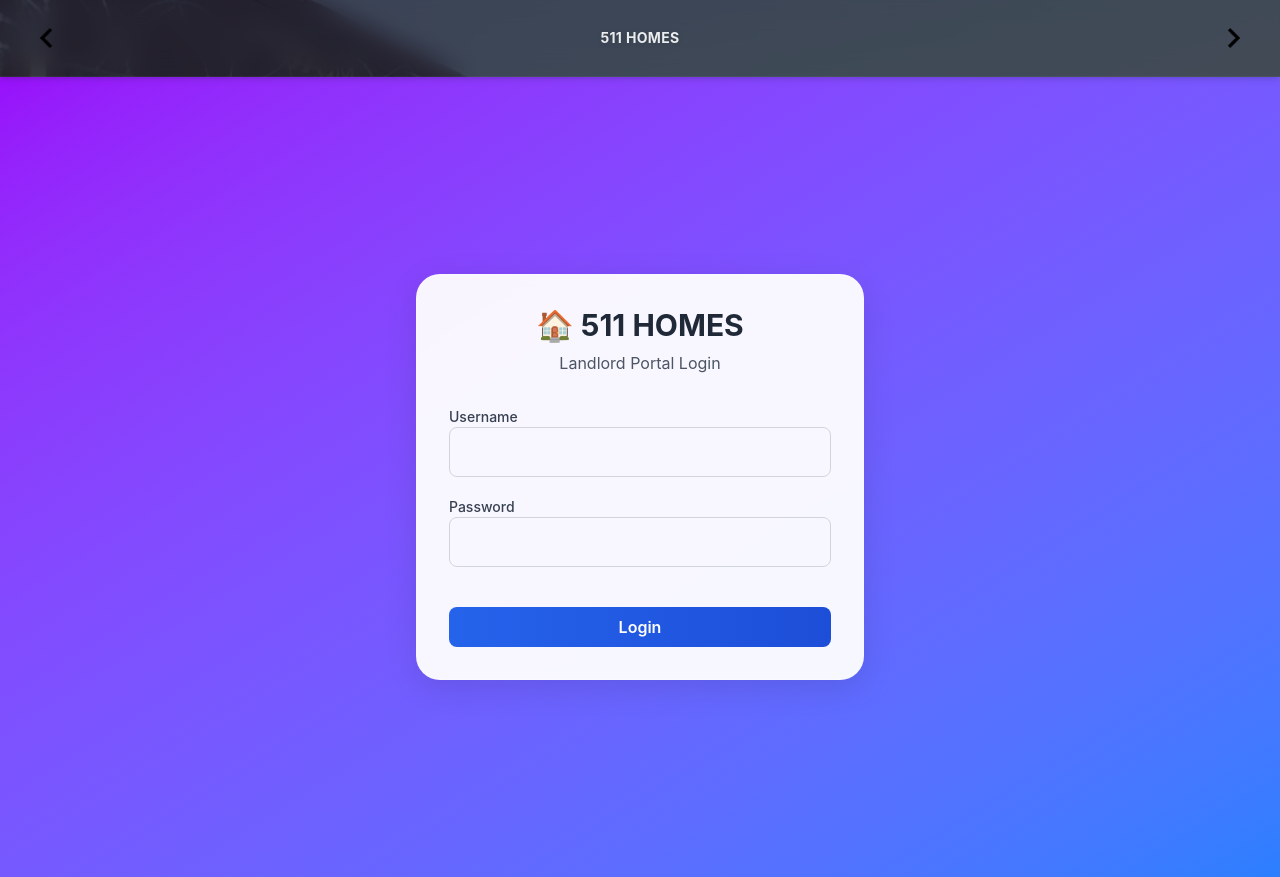
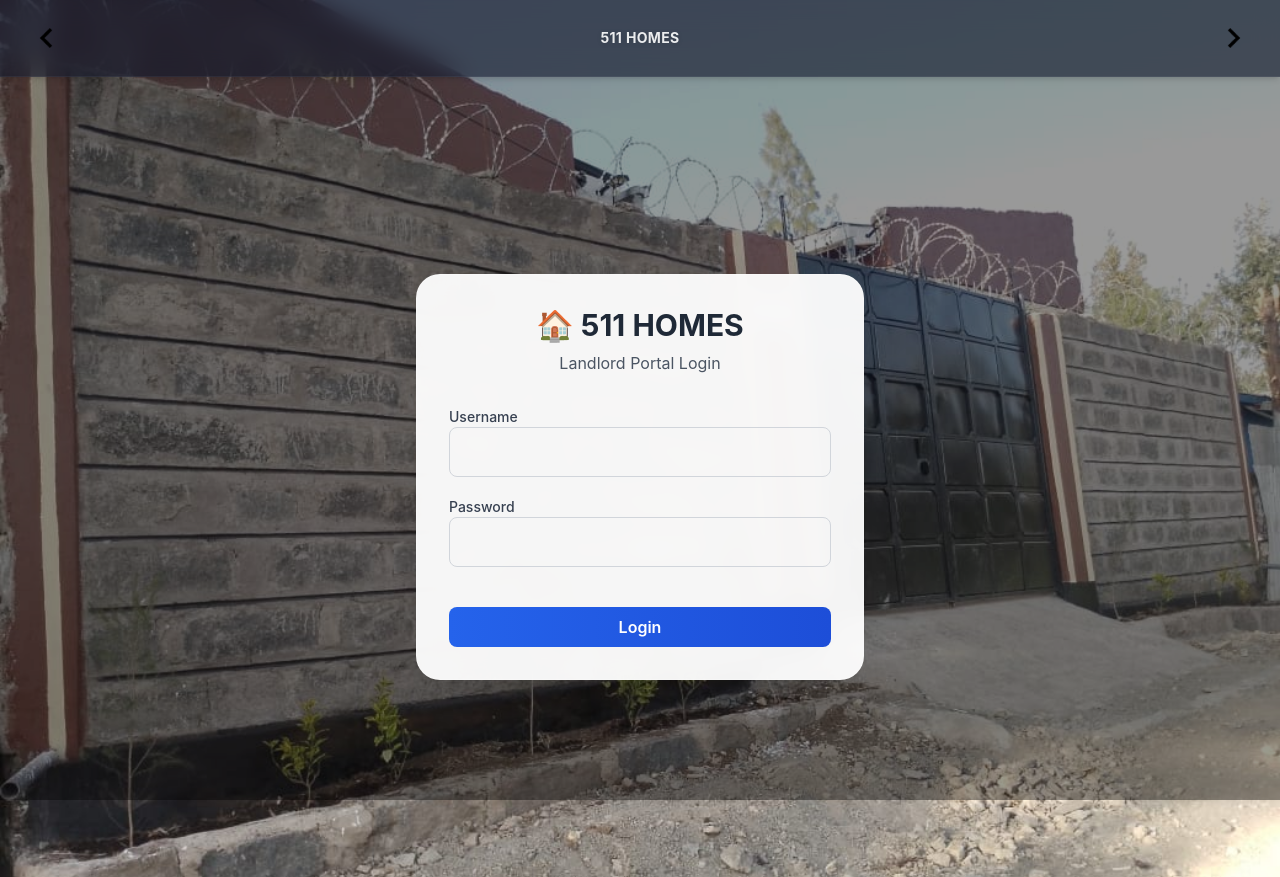
Before and after one commit to Yusuffuu/E_Receipt, a React (Vite) app in the folder frontend/: page /login in a window 1280 px wide. Built offline with nearby package versions, Linux system fonts and the light colour scheme; no server answers; the HTML template or start-up script is replaced by a standard one; what @react-pdf/renderer would draw is missing.

Commit message:
changed the outlook of the login and admin page

```diff
--- a/frontend/src/pages/LandlordDashboard.jsx
+++ b/frontend/src/pages/LandlordDashboard.jsx
@@ -104,7 +104,7 @@
   }
 
   return (
-      <div className="min-h-screen py-8 px-4 bg-linear-to-br from-purple-600 to-blue-500">
+      <div className="min-h-screen py-8 px-4">
         <div className="container mx-auto max-w-6xl">
           <div className="relative w-full max-w-7xl mx-auto mb-8 text-center px-4">
             <div>
--- a/frontend/src/pages/Login.jsx
+++ b/frontend/src/pages/Login.jsx
@@ -25,7 +25,7 @@
   };
 
   return (
-    <div className="min-h-screen flex items-center justify-center bg-linear-to-br from-purple-600 to-blue-500 p-4">
+    <div className="min-h-screen flex items-center justify-center">
       <div className="glass-card w-full max-w-md p-8">
         <div className="text-center mb-8">
           <h1 className="text-3xl font-bold text-gray-800">🏠 511 HOMES</h1>
```
